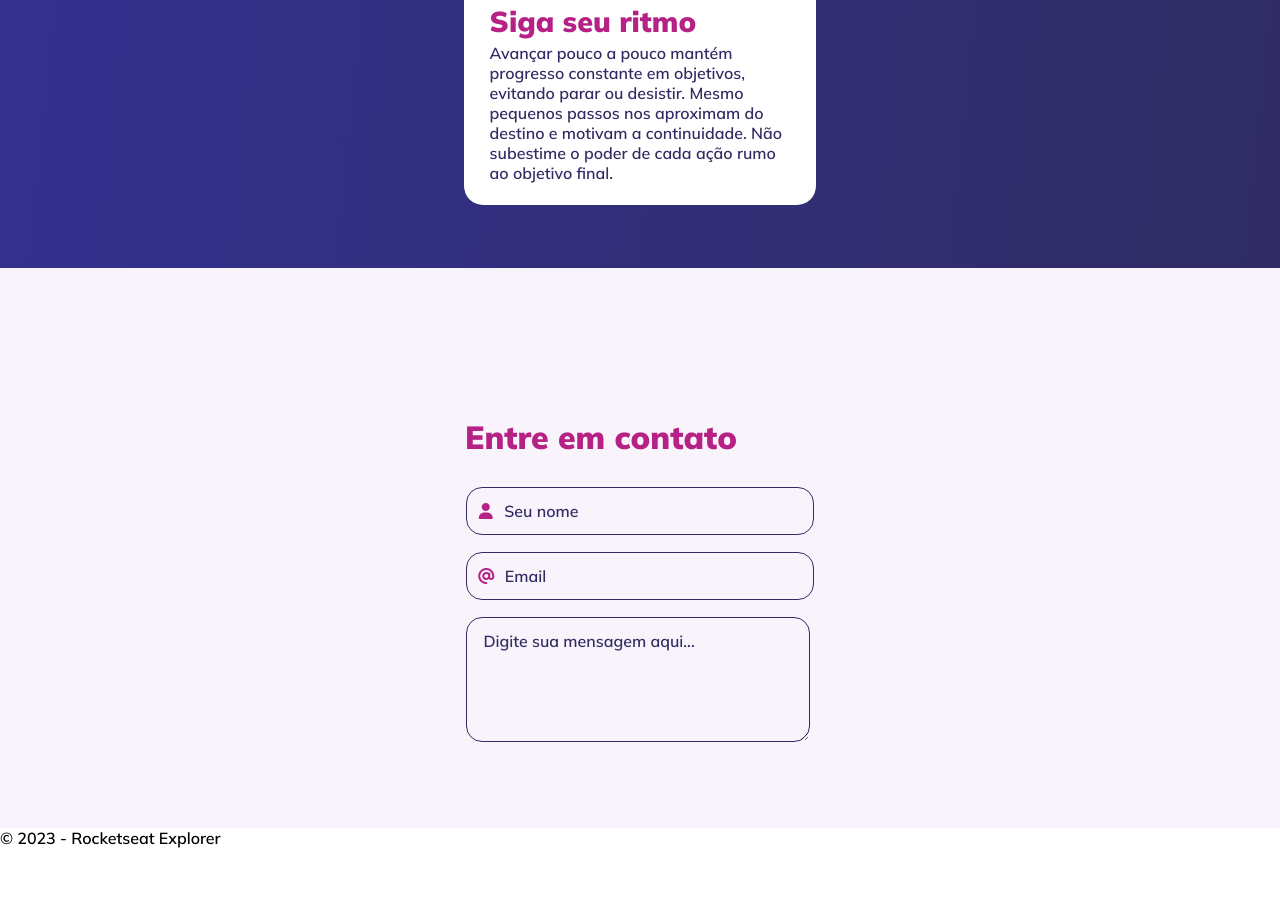
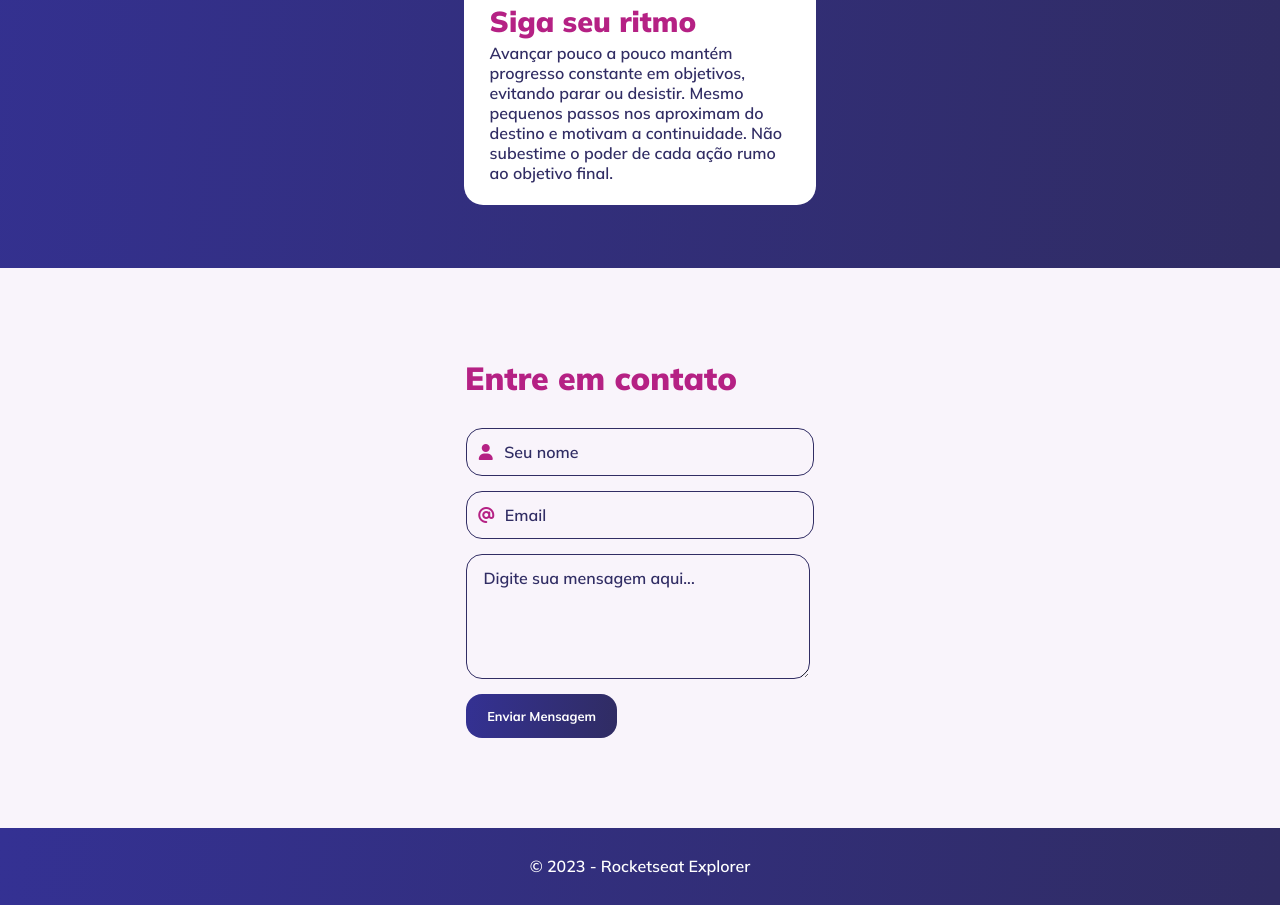
Before and after one commit to vivianemartini/explore-sem-limites, a plain HTML site: page index.html in a window 1280 px wide. Shown: the part 1636-2541 px from the top of the page. Before the commit the page ends 2484 px from the top, so only its background shows below. Drawn offline with Linux system fonts and the light colour scheme.

Commit message:
fixes and add footer

```diff
--- a/index.html
+++ b/index.html
@@ -60,14 +60,12 @@
                 <i class="fa-solid fa-at"></i>
                 <input type="text" placeholder="Email">
             </div>
-            <div>
-              <textarea  placeholder="Digite sua mensagem aqui..."></textarea>
-            </div>
+            <textarea  placeholder="Digite sua mensagem aqui..."></textarea>
             <button>Enviar Mensagem</button>
         </form>
     </section>
     <footer>
-        <p>© 2023 - Rocketseat Explorer</p>
+        <a href="https://app.rocketseat.com.br/explorer"> <p>© 2023 - Rocketseat Explorer</p></a>
     </footer>
 </body>
 </html>
--- a/styles.css
+++ b/styles.css
@@ -137,12 +137,12 @@ h2 {
 
 
 form {
-    display: flex;
-    justify-content: space-between;
+    display:flex;
+    justify-content: center;
+    align-items: baseline;
     flex-direction: column;
-    gap: 17px;
+    gap: 15px;
 }
-
 
 
 .form-input {
@@ -199,7 +199,6 @@ textarea {
     font-size: 1rem;
     color: #312D64;
 
-    position: absolute;
     width: 21.5rem;
     height: 7.8rem;
     background: #F9F4FB;
@@ -237,3 +236,21 @@ button {
 
     cursor: pointer;
 }
+
+
+
+footer a {
+    height: 4.8rem;
+    background: var(--purple-gradient);
+
+    font-style: normal;
+    font-weight: 600;
+    font-size:1rem;
+
+    display: flex;
+    align-items: center;
+    justify-content: center;
+    color: #FFFFFF;
+
+    text-decoration: none;
+}
```
